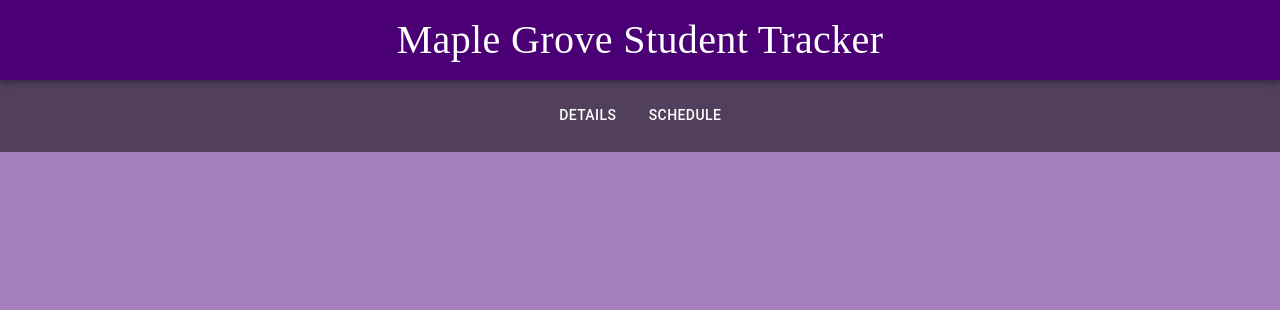
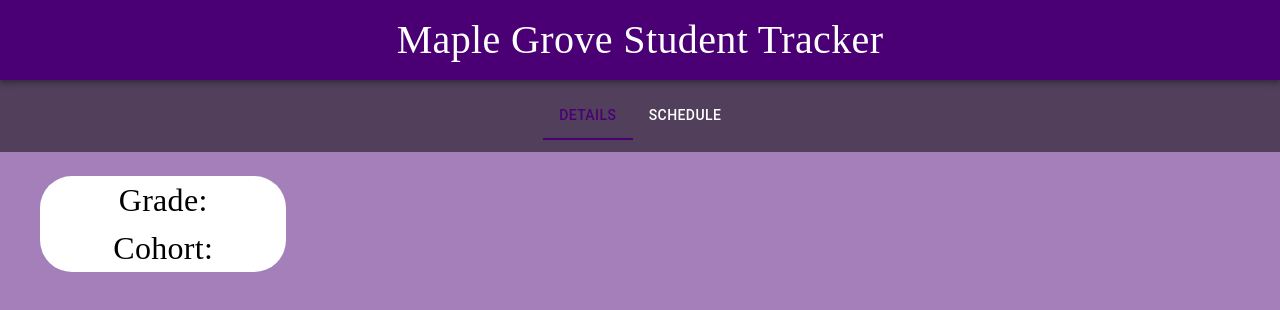
Before and after one commit to Robbysim37/mgst, a React (Create React App) app: page /staff/1 in a window 1280 px wide. Shown: the top 310 px of the page. Built offline with nearby package versions, Linux system fonts and the light colour scheme.

Commit message:
gotta fix schedule

```diff
--- a/src/components/infoDisplayers/InfoCardContainer.tsx
+++ b/src/components/infoDisplayers/InfoCardContainer.tsx
@@ -7,9 +7,10 @@ interface Props {
     className?: "container";
     height?: string;
     width?: string;
-    backgroundColor?:"rgba(0,0,0,.5)" | "white";
+    backgroundColor?:"rgba(0,0,0,.5)" | "white" | "blue";
     justifyContent?:"center"
     borderRadius?:"30px"
+
   }
 
 const InfoCardContainer: React.FC<Props> = (props) => {
--- a/src/components/studentView/StudentView.tsx
+++ b/src/components/studentView/StudentView.tsx
@@ -4,13 +4,15 @@ import { useAppSelector } from "../../state/store"
 import { Student } from "../../typeScriptDataTypes"
 import StudentBasicInfo from "../styledComponents/StudentBasicInfo"
 import ScheduleDisplay from "./scheduleDisplay/ScheduleDisplay"
-import { Stack,Tabs,Tab,Box,} from "@mui/material"
+import { Stack,Tab,Box,} from "@mui/material"
+import {TabPanel,TabContext,TabList} from "@mui/lab"
 
 export default function StudentView() {
 
   const students = useAppSelector(state => state.students.students)
   const {studentUsername} = useParams()
   const [student,setStudent] = useState<Student>()
+  const [tabValue,setTabValue] = useState("1")
 
   useEffect(() => {
     const pageStudent = students.filter(currStudent => {
@@ -19,24 +21,30 @@ export default function StudentView() {
     setStudent(pageStudent[0])
   },[studentUsername,students])
 
+  const tabChangeHandler = (e:React.SyntheticEvent, newTab:string) => {
+    setTabValue(newTab)
+  }
+
   return (
     <>
-    <Stack sx={{height:"100%",width:"100%"}}>
+    <Stack height={"100%"} width={"100%"}>
+      <TabContext value={tabValue}>
         <Box height={"10%"}
         width={"100%"}
         display={"flex"}
         justifyContent={"center"}
         alignItems={"center"}
         sx={{backgroundColor:"rgba(0,0,0,.5)"}}>
-        <Tabs>
-          <Tab sx={{color:"white"}} label="Details"/>
-          <Tab sx={{color:"white"}} label="Schedule"/>
-        </Tabs>
+          <TabList onChange={tabChangeHandler}>
+            <Tab value="1" sx={{color:"white"}} label="Details"/>
+            <Tab value="2" sx={{color:"white"}} label="Schedule"/>
+          </TabList>
         </Box>
-          {/* // <StudentBasicInfo student={student}></StudentBasicInfo>}
-          // <ScheduleDisplay schdeule={student?.schedule}></ScheduleDisplay>} */}
+        <TabPanel value="1"><StudentBasicInfo student={student}/></TabPanel>
+        <TabPanel value="2"><ScheduleDisplay schdeule={student?.schedule}/></TabPanel>
+      </TabContext>
+      </Stack>
       <Box height={"10%"}></Box>
-    </Stack>
     </>
   )
 }
--- a/src/components/studentView/scheduleDisplay/ScheduleDisplay.tsx
+++ b/src/components/studentView/scheduleDisplay/ScheduleDisplay.tsx
@@ -7,40 +7,21 @@ import TrimesterDisplay from "./TrimesterDisplay"
 // 4 boxes represent individual years
 // 3 rows inside each box are trimesters
 
-const triFont = {
-    fontSize:"1.5rem",
-    fontFamily:"serif"
-}
-
-const scheduleBoxStyles = {
-    display:"flex",
-    width:"100%",
-    flexWrap:"wrap",
-    justifyContent:"space-evenly",
-    alignContent:"space-between"
-}
-
-
-const trimesterCardBackground = {
-    backgroundColor:"rgba(0,0,0,.25)",
-    justifyContent:"space-around"
-}
-
 interface Props {
     schdeule?: Schedule
 }
 
 const ScheduleDisplay:React.FC<Props> = (props) => {
   return (
-    <Box sx={scheduleBoxStyles}>
+    <Box display={"flex"} sx={{backgroundColor:"red"}} flexWrap={"wrap"}>
         {props.schdeule?.map( (currYear,index) => {
             return (
                     <InfoCardContainer
                     className="container"
                     borderRadius="30px"
-                    height={"48%"}
-                    width={"48%"}
-                    backgroundColor="white">
+                    height="10%"
+                    width="50%"
+                    backgroundColor="blue">
                         <Typography
                         width={"100%"}
                         fontFamily={"serif"}
@@ -57,7 +38,7 @@ const ScheduleDisplay:React.FC<Props> = (props) => {
                     </InfoCardContainer>
             )
         })}
-    </Box>
+        </Box>
   )
 
 }
--- a/src/components/studentView/scheduleDisplay/TrimesterDisplay.tsx
+++ b/src/components/studentView/scheduleDisplay/TrimesterDisplay.tsx
@@ -13,6 +13,7 @@ interface Props {
 const TrimesterDisplay:React.FC<Props> = (props) => {
   return (
     <InfoCardContainer
+    className="container"
     justifyContent="center"
     backgroundColor="rgba(0,0,0,.5)">
         <Typography
```
Lines whose indentation alone changed are shown as unchanged.
